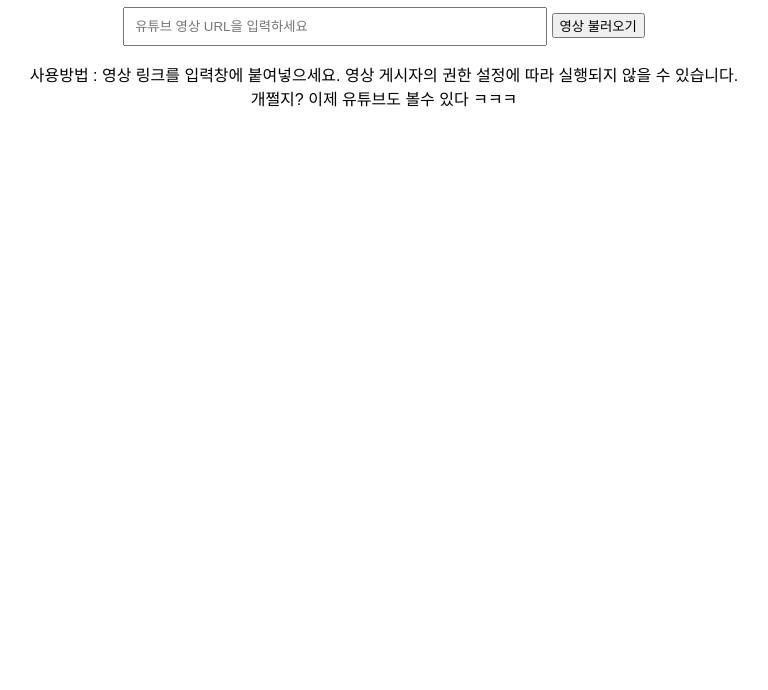
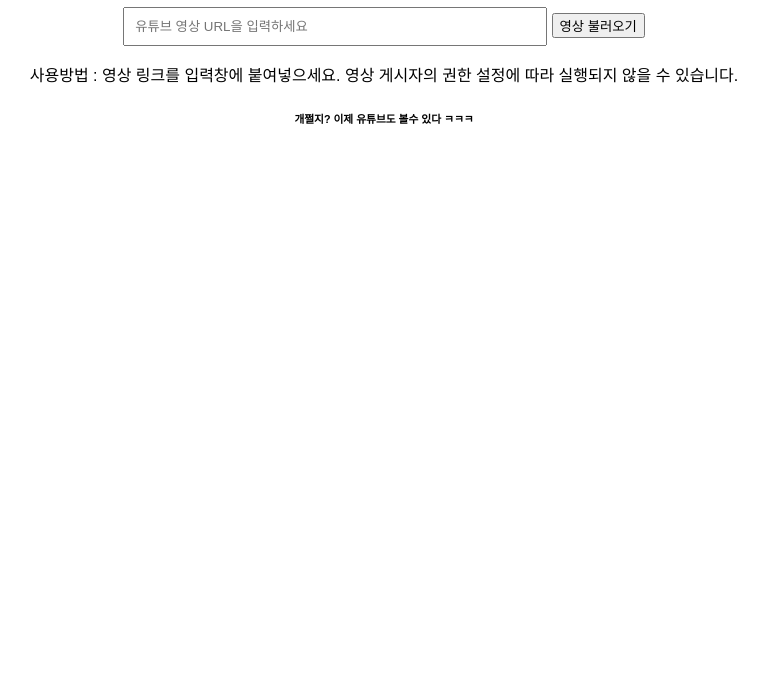
Before and after one commit to Chlorine1Trifluoride/JunsooBs, a plain HTML site: page index.html in a window 1280 px wide. Shown: the part 110-800 px from the top of the page, without its empty margins (256-1024 px from the left). Drawn offline with Linux system fonts and the light colour scheme.

Commit message:
Update index.html

```diff
--- a/index.html
+++ b/index.html
@@ -1,7 +1,7 @@
 <!DOCTYPE html>
 <html lang="ko">
 <head>
-  <meta charset="UTF-8">
+  <meta charset="UTF-8"/>
   <title>크롬북 유튜브 우회 사이트</title>
   <style>
     body { font-family: sans-serif; text-align: center; margin-top: 50px; }
@@ -14,7 +14,8 @@
   <h1>유튜브 영상 임베더</h1>
   <input type="text" id="url" placeholder="유튜브 영상 URL을 입력하세요">
   <button onclick="embed()">영상 불러오기</button>
-  <p>사용방법 : 영상 링크를 입력창에 붙여넣으세요. 영상 게시자의 권한 설정에 따라 실행되지 않을 수 있습니다.<br>개쩔지? 이제 유튜브도 볼수 있다 ㅋㅋㅋ</p>
+  <p>사용방법 : 영상 링크를 입력창에 붙여넣으세요. 영상 게시자의 권한 설정에 따라 실행되지 않을 수 있습니다.</p>
+  <h6>개쩔지? 이제 유튜브도 볼수 있다 ㅋㅋㅋ</h6>
 
   <div id="player"></div>
 
```
